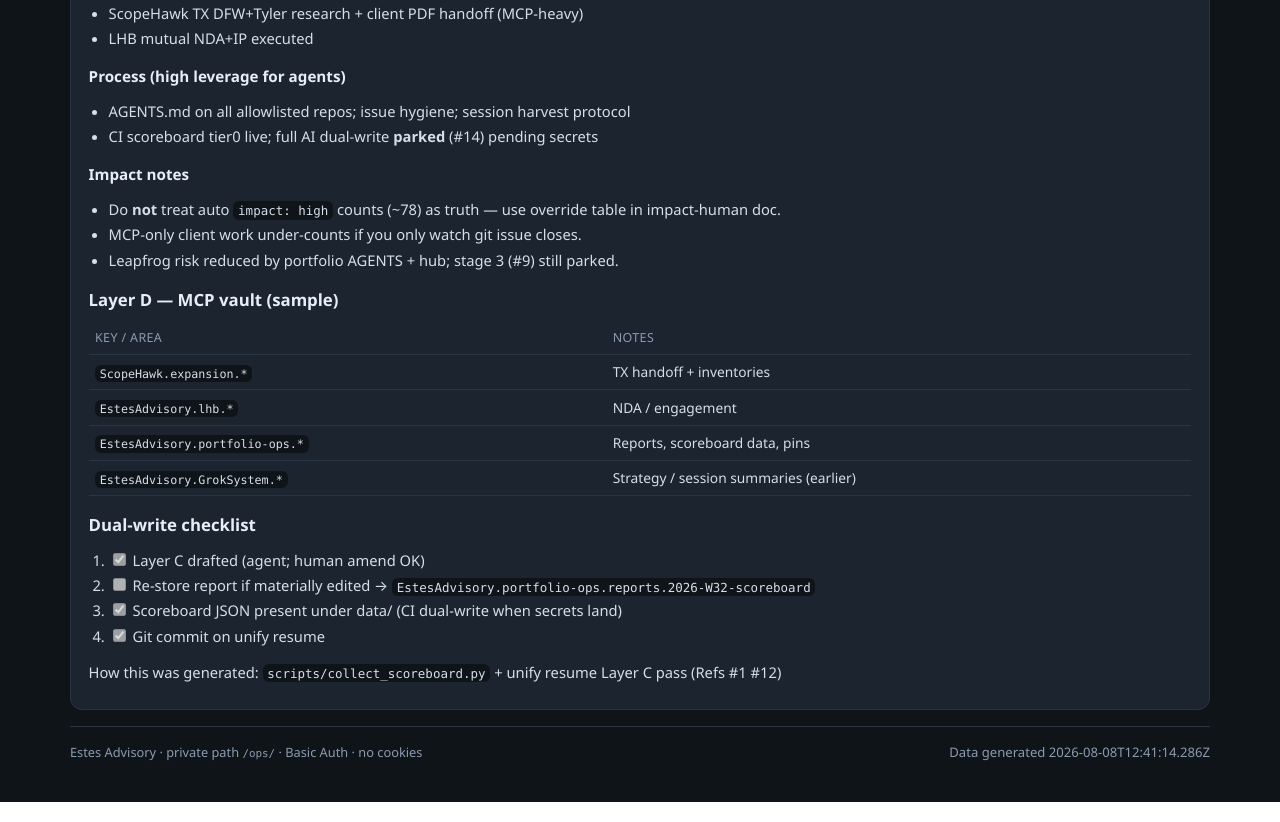
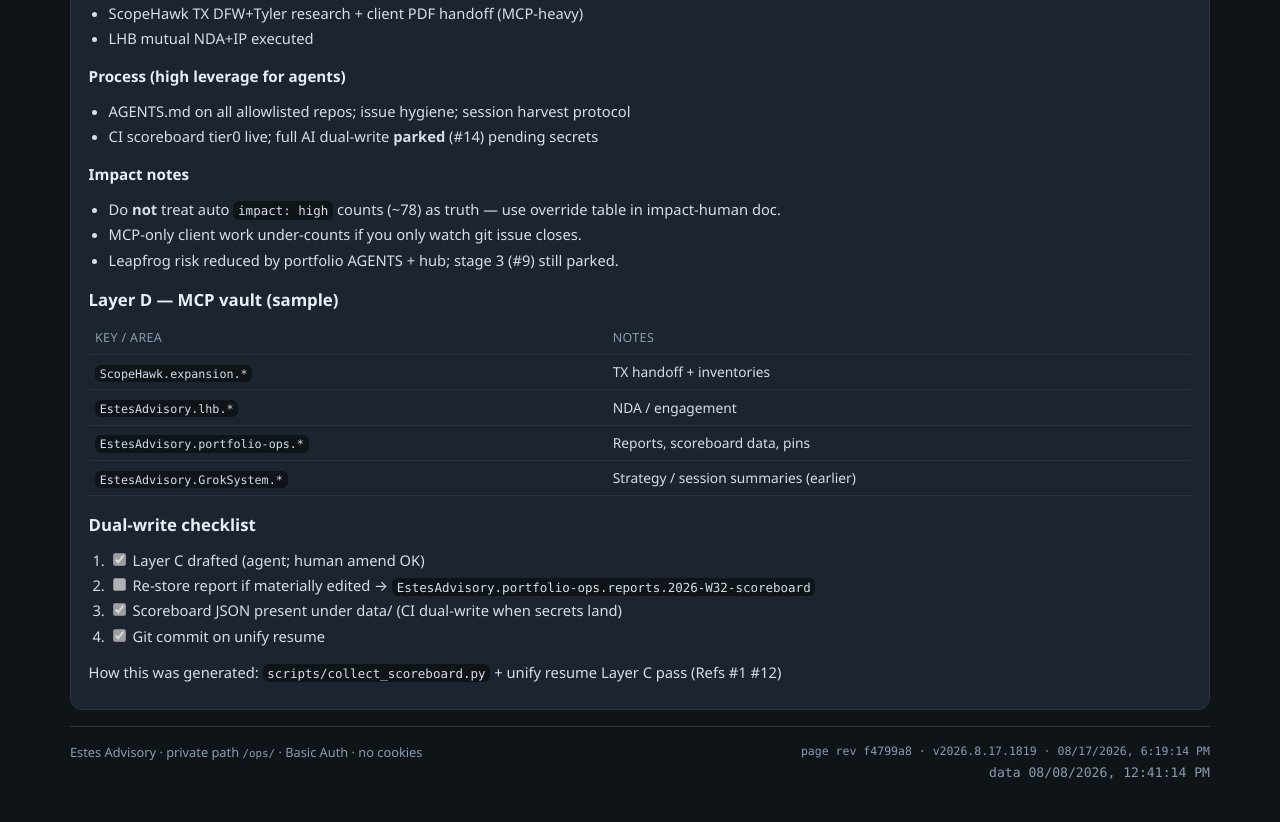
Before and after one commit to estesadvisory/estesadvisory.com, a plain HTML site: page ops/index.html in a window 1280 px wide. Shown: the part 2568-3390 px from the top of the page. Drawn offline with nearby package versions, Linux system fonts and the light colour scheme.

Commit message:
feat: ops dual freshness footer + CalVer build stamp (#69)
BUILD_IDENTITY dual footer on /ops, CalVer stamp, fix re.sub year corruption. Related portfolio-ops#63.

```diff
--- a/ops/css/dashboard.css
+++ b/ops/css/dashboard.css
@@ -190,6 +190,17 @@ code { font-family: var(--mono); font-size: 0.85em; }
   font-size: 0.8rem;
 }
 
+.foot-stamps {
+  display: flex;
+  flex-direction: column;
+  align-items: flex-end;
+  gap: 0.2rem;
+  font-family: var(--mono);
+  font-size: 0.72rem;
+}
+
+.ea-build-id { color: var(--muted); }
+
 .error-box {
   border: 1px solid rgba(240, 113, 120, 0.4);
   background: rgba(240, 113, 120, 0.08);
--- a/ops/index.html
+++ b/ops/index.html
@@ -9,6 +9,7 @@
   <link rel="stylesheet" href="css/dashboard.css" />
   <script src="https://cdn.jsdelivr.net/npm/chart.js@4.4.7/dist/chart.umd.min.js" defer></script>
   <script src="https://cdn.jsdelivr.net/npm/marked@15.0.6/marked.min.js" defer></script>
+  <script src="js/build-id.js" defer></script>
   <script src="js/dashboard.js" defer></script>
 </head>
 <body>
@@ -86,7 +87,21 @@
 
     <footer class="foot">
       <span>Estes Advisory · private path <code>/ops/</code> · Basic Auth · no cookies</span>
-      <span id="generated-at" class="muted"></span>
+      <div class="foot-stamps">
+        <span
+          class="ea-build-id"
+          data-rev="f4799a8"
+          data-built-utc="2026-08-17T18:19:14Z"
+          data-version="2026.8.17.1819"
+          title="Page shell build"
+        >
+          <span class="ea-build-id__line">
+            page
+            <!--BUILD_ID-->rev f4799a8 · v2026.8.17.1819 · 2026-08-17T18:19:14Z<!--/BUILD_ID-->
+          </span>
+        </span>
+        <span id="generated-at" class="muted ea-data-freshness" data-generated-utc=""></span>
+      </div>
     </footer>
   </div>
 </body>
--- /dev/null
+++ b/ops/js/build-id.js
@@ -0,0 +1,86 @@
+/**
+ * Progressive enhancement for .ea-build-id stamps.
+ * Spec: https://github.com/estesadvisory/portfolio-ops/blob/main/docs/BUILD_IDENTITY.md
+ */
+(function () {
+  function formatLocal(iso) {
+    var d = new Date(iso);
+    if (isNaN(d.getTime())) return null;
+    return d.toLocaleString("en-US", {
+      month: "2-digit",
+      day: "2-digit",
+      year: "numeric",
+      hour: "numeric",
+      minute: "2-digit",
+      second: "2-digit",
+      hour12: true,
+    });
+  }
+
+  function enhanceBuildId(root) {
+    var utc = root.getAttribute("data-built-utc");
+    if (!utc) {
+      // Parse from BUILD_ID text: "rev abc · v2026.8.17.1915 · 2026-08-17T19:15:24Z"
+      var line = root.textContent || "";
+      var m = line.match(/(\d{4}-\d{2}-\d{2}T\d{2}:\d{2}:\d{2}Z)/);
+      if (m) {
+        utc = m[1];
+        root.setAttribute("data-built-utc", utc);
+      }
+    }
+    if (!utc) return;
+    var human = formatLocal(utc);
+    if (!human) return;
+    var lineEl = root.querySelector(".ea-build-id__line") || root;
+    var rev = root.getAttribute("data-rev");
+    var ver = root.getAttribute("data-version");
+    // If attributes empty, try parse from text
+    if (!rev || rev === "unknown") {
+      var rm = (root.textContent || "").match(/rev\s+([0-9a-f]{7})/i);
+      if (rm) {
+        rev = rm[1];
+        root.setAttribute("data-rev", rev);
+      }
+    }
+    if (!ver) {
+      var vm = (root.textContent || "").match(/v(\d+\.\d+\.\d+\.\d+)/);
+      if (vm) {
+        ver = vm[1];
+        root.setAttribute("data-version", ver);
+      }
+    }
+    var prefix = lineEl.textContent.trim().toLowerCase().indexOf("page") === 0 ? "page " : "";
+    lineEl.innerHTML =
+      prefix +
+      "rev " +
+      (rev || "?") +
+      (ver ? " · v" + ver : "") +
+      " · " +
+      human;
+  }
+
+  function enhanceDataFreshness(el) {
+    var utc = el.getAttribute("data-generated-utc");
+    if (!utc) return;
+    var human = formatLocal(utc);
+    if (human) {
+      el.textContent = "data " + human + " UTC-source " + utc;
+      // Prefer clean human line; keep machine in data attr + title
+      el.textContent = "data " + human;
+      el.title = "Data generated (UTC): " + utc;
+    }
+  }
+
+  function run() {
+    document.querySelectorAll(".ea-build-id").forEach(enhanceBuildId);
+    document.querySelectorAll(".ea-data-freshness").forEach(enhanceDataFreshness);
+  }
+
+  if (document.readyState === "loading") {
+    document.addEventListener("DOMContentLoaded", run);
+  } else {
+    run();
+  }
+  // Re-run when dashboard sets data-generated-utc
+  document.addEventListener("ea-data-freshness", run);
+})();
--- a/ops/js/dashboard.js
+++ b/ops/js/dashboard.js
@@ -248,9 +248,15 @@
       renderKpis(agg);
       renderTable(agg.byRepo);
       renderCharts(agg);
-      els.generatedAt.textContent = agg.generatedAt
-        ? "Data generated " + new Date(agg.generatedAt).toISOString()
-        : "";
+      if (agg.generatedAt) {
+        els.generatedAt.setAttribute("data-generated-utc", agg.generatedAt);
+        els.generatedAt.textContent = "data " + agg.generatedAt;
+        els.generatedAt.title = "Scoreboard data generated (UTC): " + agg.generatedAt;
+        document.dispatchEvent(new Event("ea-data-freshness"));
+      } else {
+        els.generatedAt.textContent = "";
+        els.generatedAt.removeAttribute("data-generated-utc");
+      }
       if (entry.md) await loadMarkdown(entry.md);
       else els.reportMd.innerHTML = "<p class='muted'>No markdown report for this week.</p>";
       setStatus(entry.id + " · ready", "ok");
```
Also changed, not shown: 404.html (+8 -1 lines), index.html (+8 -1 lines), js/build-id.js (added, +43 -0 lines), 1 other file.
